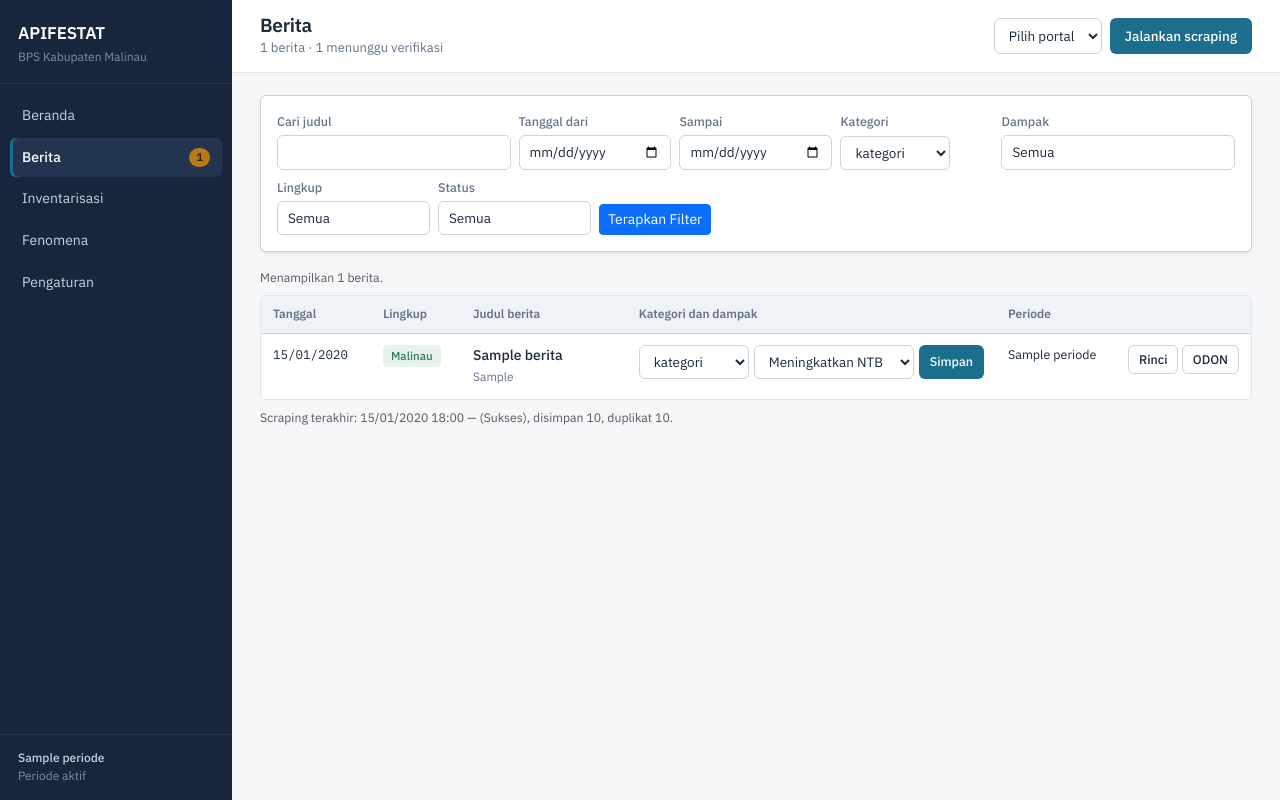
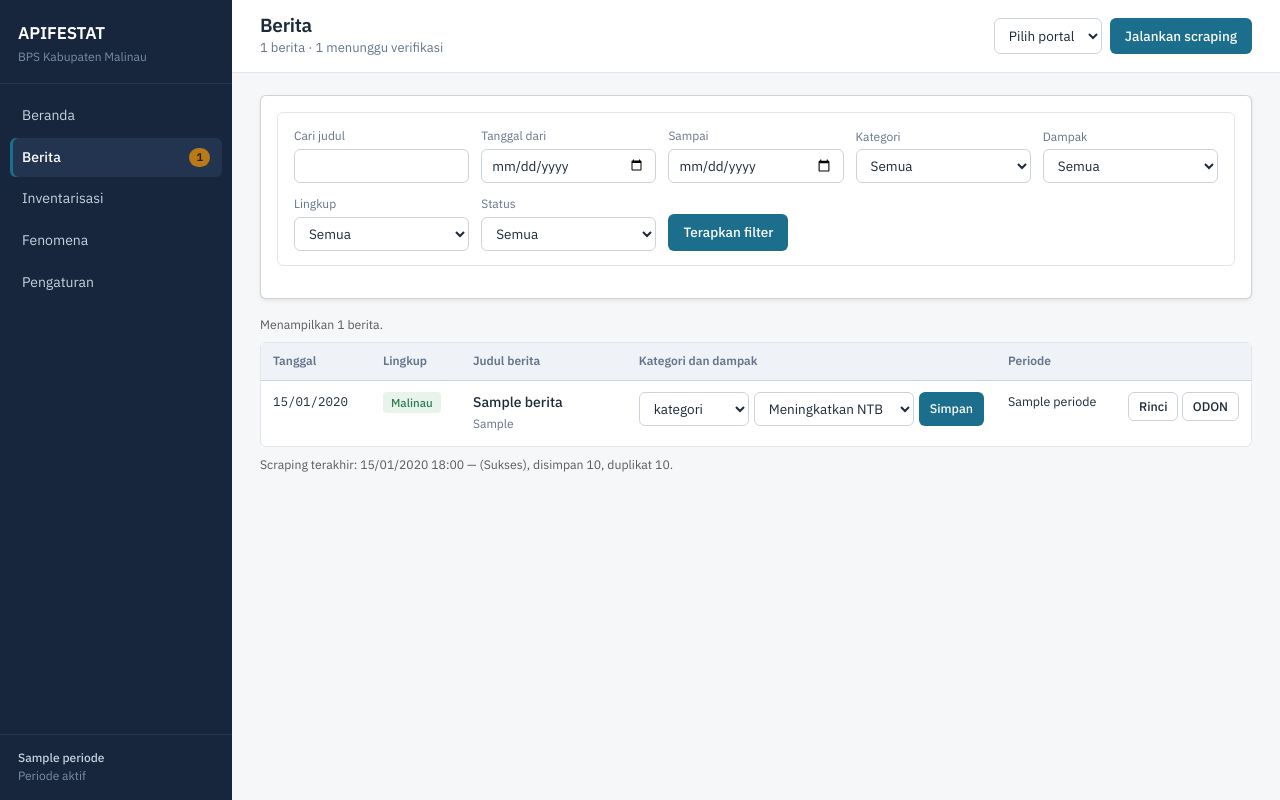
Before and after one commit to azalia-irisfield/apifestat, a Django app: page /berita/ in a window 1280 px wide. Run offline with Django 5.2, Linux system fonts and the light colour scheme; a user stored in the database is signed in; tables that the repository leaves empty hold one stand-in row (values such as "Sample post"); data that the repository does not hold is empty.

Commit message:
currently fixed before latsar

```diff
--- a/apifestat/settings.py
+++ b/apifestat/settings.py
@@ -32,8 +32,9 @@ environ.Env.read_env(BASE_DIR / ".env")
 SECRET_KEY = env("DJANGO_SECRET_KEY")
 DEBUG = env("DJANGO_DEBUG")
 
-ALLOWED_HOSTS = []
-
+# ALLOWED_HOSTS = []
+ALLOWED_HOSTS = env.list("DJANGO_ALLOWED_HOSTS", default=["127.0.0.1", "localhost"])
+CSRF_TRUSTED_ORIGINS = [f"http://{h}:8000" for h in ALLOWED_HOSTS]
 
 # Application definition
 
--- a/berita/services/scraper.py
+++ b/berita/services/scraper.py
@@ -23,11 +23,12 @@ USER_AGENT = ("Mozilla/5.0 (Windows NT 10.0; Win64; x64) AppleWebKit/537.36 "
               "APIFESTAT/1.0 (+BPS Kabupaten Malinau)")
 
 def bersihkan_html(teks):
-    """Membuang tag HTML dan boilerplate WordPress dari ringkasan."""
+    """Membuang tag HTML, boilerplate WordPress, dan karakter kendali."""
     if not teks:
         return ""
+    bersih = BeautifulSoup(teks, "html.parser").get_text(separator=" ")
+    bersih = re.sub(r"The post .*? first appeared on .*?\.?$", "", bersih, flags=re.I | re.S)
     bersih = re.sub(r"[\x00-\x08\x0B\x0C\x0E-\x1F\x7F]", " ", bersih)
-    bersih = re.sub(r"\s+", " ", bersih).strip()
     bersih = re.sub(r"\s+", " ", bersih).strip()
     return bersih[:1500]
 
--- a/static/css/apifestat.css
+++ b/static/css/apifestat.css
@@ -242,17 +242,20 @@ tr.rel-kosong  td:first-child { box-shadow: inset 3px 0 0 var(--garis-tegas); }
 
 /* ---------------- Kendali ---------------- */
 .saring {
-  display: flex;
-  flex-wrap: wrap;
-  align-items: flex-end;
-  gap: 10px;
+  display: grid;
+  grid-template-columns: repeat(auto-fit, minmax(160px, 1fr));
+  align-items: end;
+  gap: 12px;
   padding: 14px 16px;
   background: var(--permukaan);
   border: 1px solid var(--garis);
   border-radius: var(--radius);
   margin-bottom: 16px;
 }
+.saring > div { min-width: 0; }
+.saring .medan { width: 100%; }
 .saring label { font-size: 12px; color: var(--teks-lembut); display: block; margin-bottom: 3px; }
+.saring .tombol-saring { display: flex; gap: 8px; align-items: flex-end; }
 
 .medan, .form-control, .form-select {
   border: 1px solid var(--garis-tegas);
@@ -678,3 +681,24 @@ tr.pemisah td:first-child { box-shadow: none; }
 @media (max-width: 560px) {
   .bilah .anak-judul { display: none; }
 }
+
+.kotak-muat {
+  background: var(--permukaan);
+  border-radius: 8px;
+  padding: 28px 34px;
+  text-align: center;
+  min-width: 280px;
+  box-shadow: 0 18px 44px rgba(23, 38, 60, .25);
+}
+.pemutar {
+  width: 30px; height: 30px; margin: 0 auto 14px;
+  border: 3px solid var(--garis);
+  border-top-color: var(--aksen);
+  border-radius: 50%;
+  animation: putar .8s linear infinite;
+}
+@keyframes putar { to { transform: rotate(360deg); } }
+
+@media (prefers-reduced-motion: reduce) {
+  .pemutar { animation-duration: 2s; }
+}
--- a/templates/berita/daftar.html
+++ b/templates/berita/daftar.html
@@ -34,60 +34,61 @@
 
 <div class="card shadow-sm mb-3">
   <div class="card-body py-3">
-    <form method="get" class="row g-2 align-items-end">
-      <div class="col-md-3">
-        <label class="form-label small mb-1">Cari judul</label>
-        <input type="text" name="q" value="{{ f.q }}" class="form-control form-control-sm">
+    <form method="get" class="saring">
+  <div>
+    <label>Cari judul</label>
+    <input type="text" name="q" value="{{ f.q }}" class="medan">
   </div>
-      <div class="col-md-2">
-        <label class="form-label small mb-1">Tanggal dari</label>
-        <input type="date" name="dari" value="{{ f.dari }}" class="form-control form-control-sm">
+  <div>
+    <label>Tanggal dari</label>
+    <input type="date" name="dari" value="{{ f.dari }}" class="medan">
   </div>
-      <div class="col-md-2">
-        <label class="form-label small mb-1">Sampai</label>
-        <input type="date" name="sampai" value="{{ f.sampai }}" class="form-control form-control-sm">
+  <div>
+    <label>Sampai</label>
+    <input type="date" name="sampai" value="{{ f.sampai }}" class="medan">
   </div>
-      <div class="col-md-2">
-        <label class="form-label small mb-1">Kategori</label>
-          <select name="kategori" class="medan" style="width:110px" title="Kategori PDRB">
-            <option value="">kategori</option>
+  <div>
+    <label>Kategori</label>
+    <select name="kategori" class="medan">
+      <option value="">Semua</option>
       {% for k in pilihan_kategori %}
-                <option value="{{ k.id }}" title="{{ k.nama }}"
-                  {% if k.id in b.id_kategori %}selected{% endif %}>{{ k.kode }}</option>
+        <option value="{{ k.id }}" {% if f.kategori == k.id|stringformat:"s" %}selected{% endif %}>
+          {{ k.kode }} — {{ k.nama|truncatechars:28 }}
+        </option>
       {% endfor %}
     </select>
   </div>
-      <div class="col-md-3">
-        <label class="form-label small mb-1">Dampak</label>
-        <select name="dampak" class="form-select form-select-sm">
+  <div>
+    <label>Dampak</label>
+    <select name="dampak" class="medan">
       <option value="">Semua</option>
       {% for kode, label in pilihan_dampak %}
         <option value="{{ kode }}" {% if f.dampak == kode %}selected{% endif %}>{{ label }}</option>
       {% endfor %}
     </select>
   </div>
-      <div class="col-md-2">
-        <label class="form-label small mb-1">Lingkup</label>
-        <select name="lingkup" class="form-select form-select-sm">
+  <div>
+    <label>Lingkup</label>
+    <select name="lingkup" class="medan">
       <option value="">Semua</option>
       {% for kode, label in pilihan_lingkup %}
         <option value="{{ kode }}" {% if f.lingkup == kode %}selected{% endif %}>{{ label }}</option>
       {% endfor %}
     </select>
   </div>
-      <div class="col-md-2">
-        <label class="form-label small mb-1">Status</label>
-        <select name="status" class="form-select form-select-sm">
+  <div>
+    <label>Status</label>
+    <select name="status" class="medan">
       <option value="">Semua</option>
       {% for kode, label in pilihan_status %}
         <option value="{{ kode }}" {% if f.status == kode %}selected{% endif %}>{{ label }}</option>
       {% endfor %}
     </select>
   </div>
-      <div class="col-md-3">
-        <button class="btn btn-primary btn-sm">Terapkan Filter</button>
+  <div class="tombol-saring">
+    <button class="tbl tbl-utama">Terapkan filter</button>
     {% if ada_filter %}
-          <a href="{% url 'berita:daftar' %}" class="btn btn-outline-secondary btn-sm">Reset</a>
+      <a href="{% url 'berita:daftar' %}" class="tbl tbl-garis">Reset</a>
     {% endif %}
   </div>
 </form>
@@ -247,7 +248,7 @@ document.getElementById("form-scraping").addEventListener("submit", function (e)
         </div>
 
         <div style="display:flex; gap:8px; margin-top:14px">
-          <button type="button" class="tbl tbl-garis" onclick="salinOdon()">Salin baris</button>
+          <button type="button" id="tbl-salin" class="tbl tbl-garis" onclick="salinOdon()">Salin baris</button>
           <form method="post" id="odon-form" style="display:none">
             {% csrf_token %}
             <input type="hidden" name="baris" id="odon-baris-kirim">
@@ -314,7 +315,46 @@ function perbaruiAlamat() {
 }
 
 function salinOdon() {
-  navigator.clipboard.writeText(document.getElementById('odon-teks').value);
+  const kotak = document.getElementById('odon-teks');
+  const tombol = document.getElementById('tbl-salin');
+
+  function berhasil() {
+    const semula = tombol.textContent;
+    tombol.textContent = 'Tersalin';
+    tombol.classList.add('tbl-hijau');
+    setTimeout(function () {
+      tombol.textContent = semula;
+      tombol.classList.remove('tbl-hijau');
+    }, 1800);
+  }
+
+  // Cara lama: berfungsi juga pada koneksi tanpa HTTPS
+  kotak.removeAttribute('readonly');
+  kotak.focus();
+  kotak.select();
+  kotak.setSelectionRange(0, 999999);   // diperlukan di iOS
+
+  let sukses = false;
+  try {
+    sukses = document.execCommand('copy');
+  } catch (e) {
+    sukses = false;
+  }
+  kotak.setAttribute('readonly', '');
+
+  if (sukses) {
+    berhasil();
+    return;
+  }
+
+  // Cara modern, bila tersedia
+  if (navigator.clipboard) {
+    navigator.clipboard.writeText(kotak.value).then(berhasil).catch(function () {
+      tombol.textContent = 'Salin manual dari kotak di atas';
+    });
+  } else {
+    tombol.textContent = 'Salin manual dari kotak di atas';
+  }
 }
 
 function tutupOdon() { document.getElementById('tirai').hidden = true; }
--- a/templates/fenomena/daftar.html
+++ b/templates/fenomena/daftar.html
@@ -4,7 +4,9 @@
 {% block subjudul %}{{ selesai }} dari {{ total }} komponen lengkap · {{ periode.nama_periode }}{% endblock %}
 {% block aksi %}
   <div style="display:flex; gap:8px; align-items:center">
-    <form method="post" action="{% url 'fenomena:susun_massal' %}" style="display:flex; gap:6px"
+      <form method="post" action="{% url 'fenomena:susun_massal' %}" style="display:flex; gap:6px"
+          data-muat="Menyusun narasi seluruh komponen"
+          data-durasi="Untuk 67 komponen, perkiraan 1–3 menit. Mohon tunggu."
           onsubmit="return confirm('Susun usulan narasi untuk seluruh komponen? Narasi yang sudah terisi tidak diubah.')">
       {% csrf_token %}
       <input type="hidden" name="periode" value="{{ periode.id }}">
--- a/templates/fenomena/ekspor.html
+++ b/templates/fenomena/ekspor.html
@@ -13,7 +13,10 @@
       tanpa mengubah format berkas aslinya.
     </p>
 
-    <form method="post" enctype="multipart/form-data">
+      <form method="post" enctype="multipart/form-data"
+          data-muat="Mengisi template provinsi"
+          data-durasi="Perkiraan 10–40 detik."
+          data-unduhan>
       {% csrf_token %}
       <div class="kisi-meta" style="margin-bottom:16px">
         <div>
```
Also changed, not shown: berita/management/commands/tugas_harian.py (added, +56 -0 lines), templates/base.html (+71 -0 lines), templates/fenomena/susun.html (+8 -5 lines), templates/inventarisasi/detail.html (+6 -2 lines), 1 other file. Lines whose indentation alone changed are shown as unchanged.
